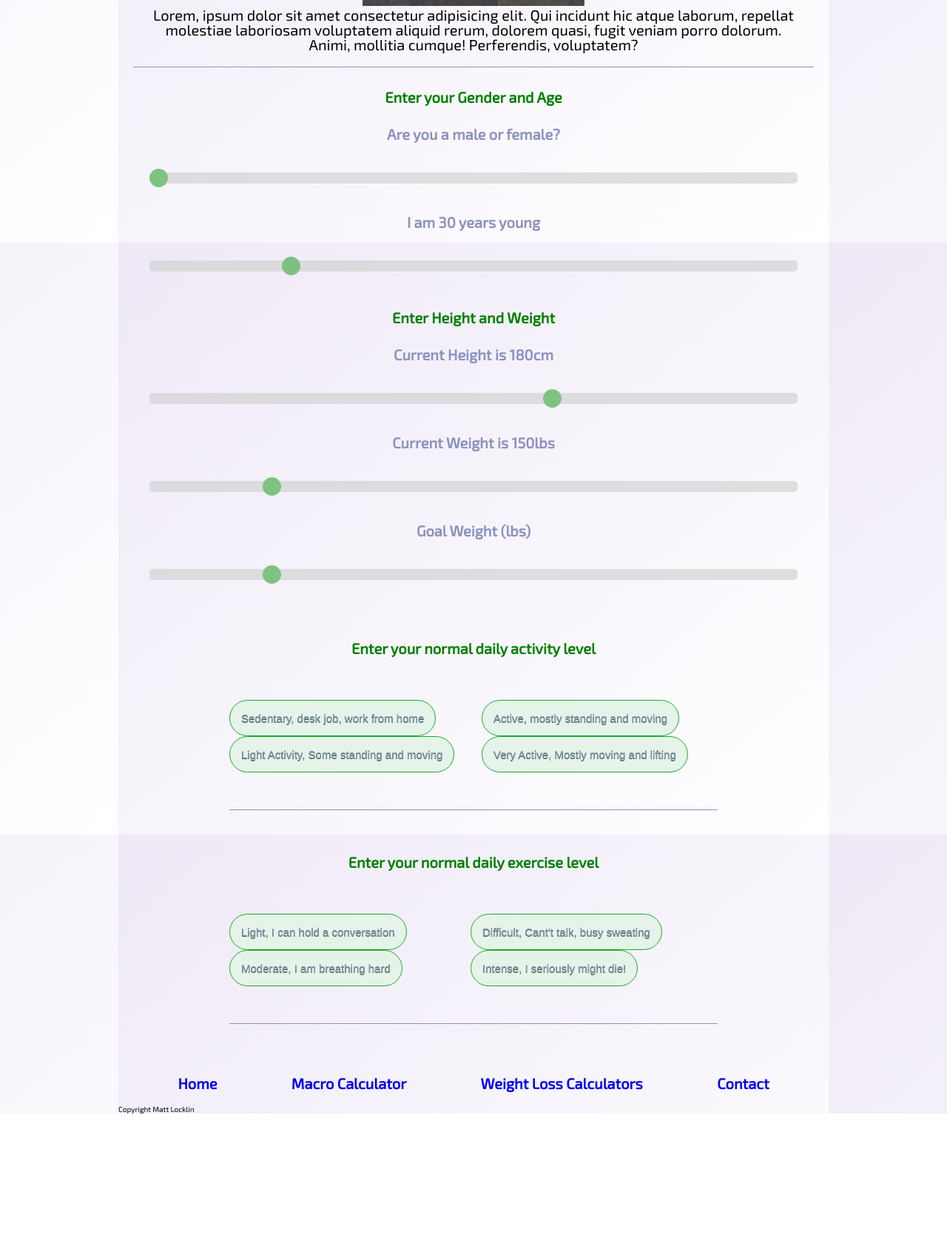
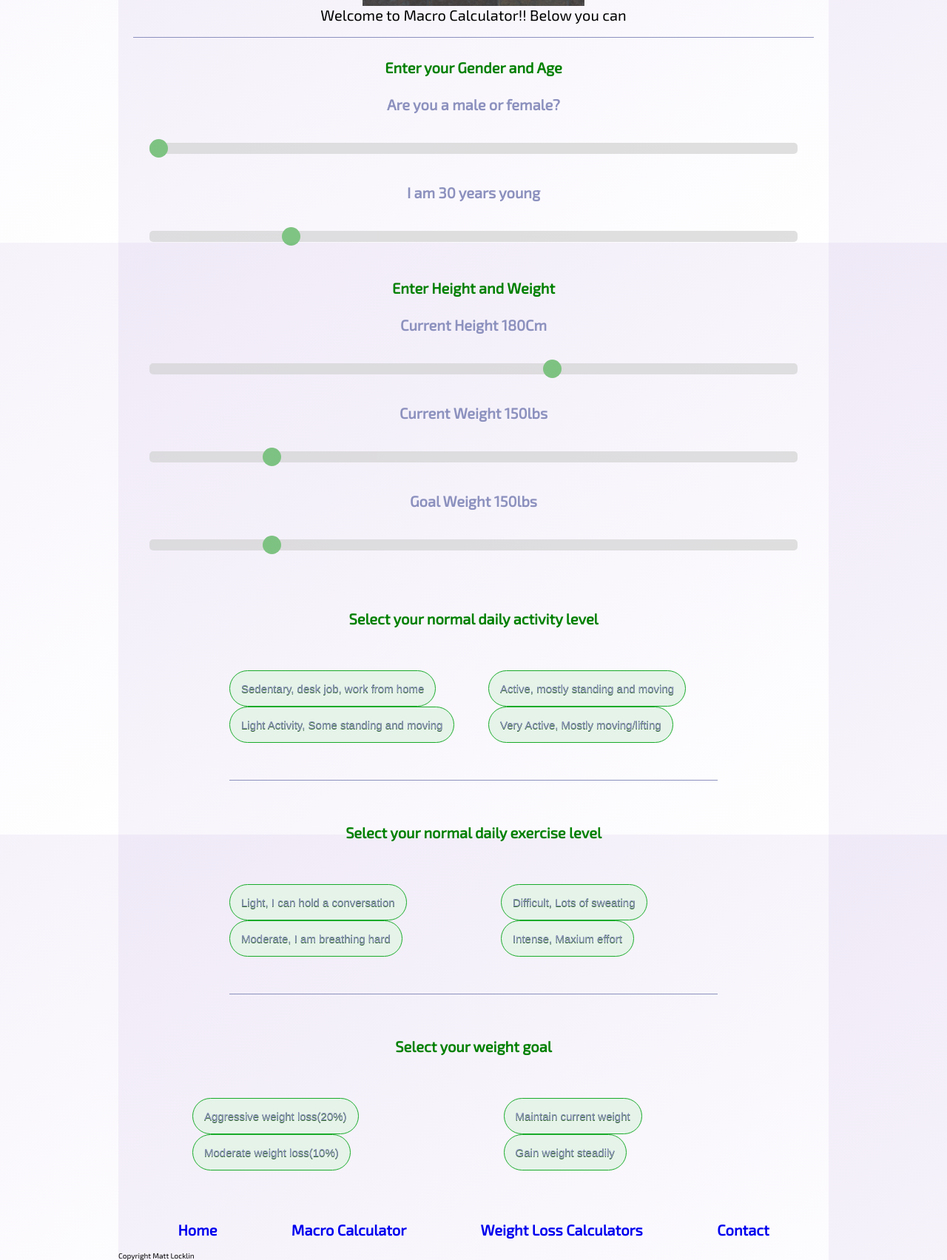
Before and after one commit to Lockers/Build-Week-1-Macro-Calculator, a website: page index.html in a window 1280 px wide. Shown: the part 472-2175 px from the top of the page at 74% size. Before the commit the page ends 1977 px from the top, so only its background shows below. Drawn offline with Linux system fonts and the light colour scheme.

Commit message:
Updating to GH pages version

```diff
--- a/index.html
+++ b/index.html
@@ -6,12 +6,10 @@
     <link href="https://fonts.googleapis.com/css?family=Exo+2&display=swap" rel="stylesheet">
     <link rel="icon" href="./images/favicon.ico">
     <link rel="stylesheet" type="text/css" href="./CSS/index.css" />
-
+    <meta name="viewport" content="width=device-width, initial-scale=1.0">
+    <script src="sliders\sliders.js" async></script>
     <script src="buttons\buttons.js" async></script>
-    <script src="nav\navbar.js" async></script>
-    <script src="sliders\sliders.js" async></script>
-
-    <meta name="viewport" content="width=device-width, initial-scale=1.0">
+    <script src="nav\nav.js" async></script>
 </head>
 
 </html>
@@ -33,15 +31,15 @@
             <div class="header">
                 <div class="img">
                     <img src="Images/Food.jpg" style="width:300px;height:300px;">
-                <p>Lorem, ipsum dolor sit amet consectetur adipisicing elit. Qui incidunt hic atque laborum, repellat
-                    molestiae laboriosam voluptatem aliquid rerum, dolorem quasi, fugit veniam porro dolorum. Animi,
-                    mollitia cumque! Perferendis, voluptatem?</p>
+                    <p>Welcome to Macro Calculator!! Below you can </p>
                 </div>
+
             </div>
         </header>
         <div class="middle-content">
             <section class='gender-age'>
-                <div class="h3s"><h3>Enter your Gender and Age</h3>
+                <div class="h3s">
+                    <h3>Enter your Gender and Age</h3>
                 </div>
                 <div class="slider-headers">
                     <h2 id='sex'>Are you a male or female?</h2>
@@ -63,21 +61,21 @@
                     <h3>Enter Height and Weight</h3>
                 </div>
                 <div class="slider-headers">
-                    <h2 id='heightHead'>Current Height is 180cm</h2>
+                    <h2 id='heightHead'>Current Height 180Cm</h2>
                 </div>
                 <div class='inputs'>
                     <input type="range" min="80" max="240" step="1" value="180" data-orientation="vertical"
                         class="slider" id="height">
                 </div>
                 <div class="slider-headers">
-                    <h2 id='weightHead'>Current Weight is 150lbs</h2>
+                    <h2 id='weightHead'>Current Weight 150lbs</h2>
                 </div>
                 <div class="inputs">
                     <input type="range" min="95" max="400" step="1" value="150" data-orientation="vertical"
                         class="slider" id="weight">
                 </div>
                 <div class="slider-headers">
-                    <h2 id='GoalWeightHead'>Goal Weight (lbs)</h2>
+                    <h2 id='GoalWeightHead'>Goal Weight 150lbs</h2>
                 </div>
                 <div class="inputs">
                     <input type="range" min="95" max="400" step="1" value="150" data-orientation="vertical"
@@ -86,36 +84,53 @@
             </section>
             <section class="activity-level">
                 <div class="h3s">
-                    <h3>Enter your normal daily activity level</h3>
+                    <h3>Select your normal daily activity level</h3>
                 </div>
                 <div class="active-container">
                     <div class="active1">
                         <span>
-                            <button id='act1'>Sedentary, desk job, work from home</button>
-                            <button id='act2'>Light Activity, Some standing and moving</button>
+                            <button id='act1' value='1'>Sedentary, desk job, work from home</button>
+                            <button id='act2' value='2'>Light Activity, Some standing and moving</button>
                         </span>
                     </div>
                     <div class="active2">
                         <span>
-                            <button id='act3'>Active, mostly standing and moving</button>
-                            <button id='act4'>Very Active, Mostly moving and lifting</button>
+                            <button id='act3' value='3'>Active, mostly standing and moving</button>
+                            <button id='act4' value='4'>Very Active, Mostly moving/lifting</button>
                         </span>
                     </div>
                 </div>
                 <div class="h3s">
-                    <h3>Enter your normal daily exercise level</h3>
+                    <h3>Select your normal daily exercise level</h3>
                 </div>
                 <div class="exercise-container">
                     <div class="exercise1">
                         <span>
-                        <button id='ex1'>Light, I can hold a conversation</button>
-                        <button id='ex2'>Moderate, I am breathing hard</button>
+                            <button id='ex1' value='1'>Light, I can hold a conversation</button>
+                            <button id='ex2' value='2'>Moderate, I am breathing hard</button>
                         </span>
                     </div>
                     <div class="exercise2">
                         <span>
-                            <button id='ex3'>Difficult, Cant't talk, busy sweating</button>
-                            <button id='ex4'>Intense, I seriously might die!</button>
+                            <button id='ex3' value='3'>Difficult, Lots of sweating</button>
+                            <button id='ex4' value='4'>Intense, Maxium effort</button>
+                        </span>
+                    </div>
+                </div>
+                <div class="h3s">
+                    <h3>Select your weight goal</h3>
+                </div>
+                <div class="goal-container">
+                    <div class="goal1">
+                        <span>
+                            <button id='ex1' value='1'>Aggressive weight loss(20%)</button>
+                            <button id='ex2' value='2'>Moderate weight loss(10%)</button>
+                        </span>
+                    </div>
+                    <div class="goal2">
+                        <span>
+                            <button id='ex3' value='3'>Maintain current weight</button>
+                            <button id='ex4' value='4'>Gain weight steadily</button>
                         </span>
                     </div>
                 </div>
```
Lines whose indentation alone changed are shown as unchanged.
